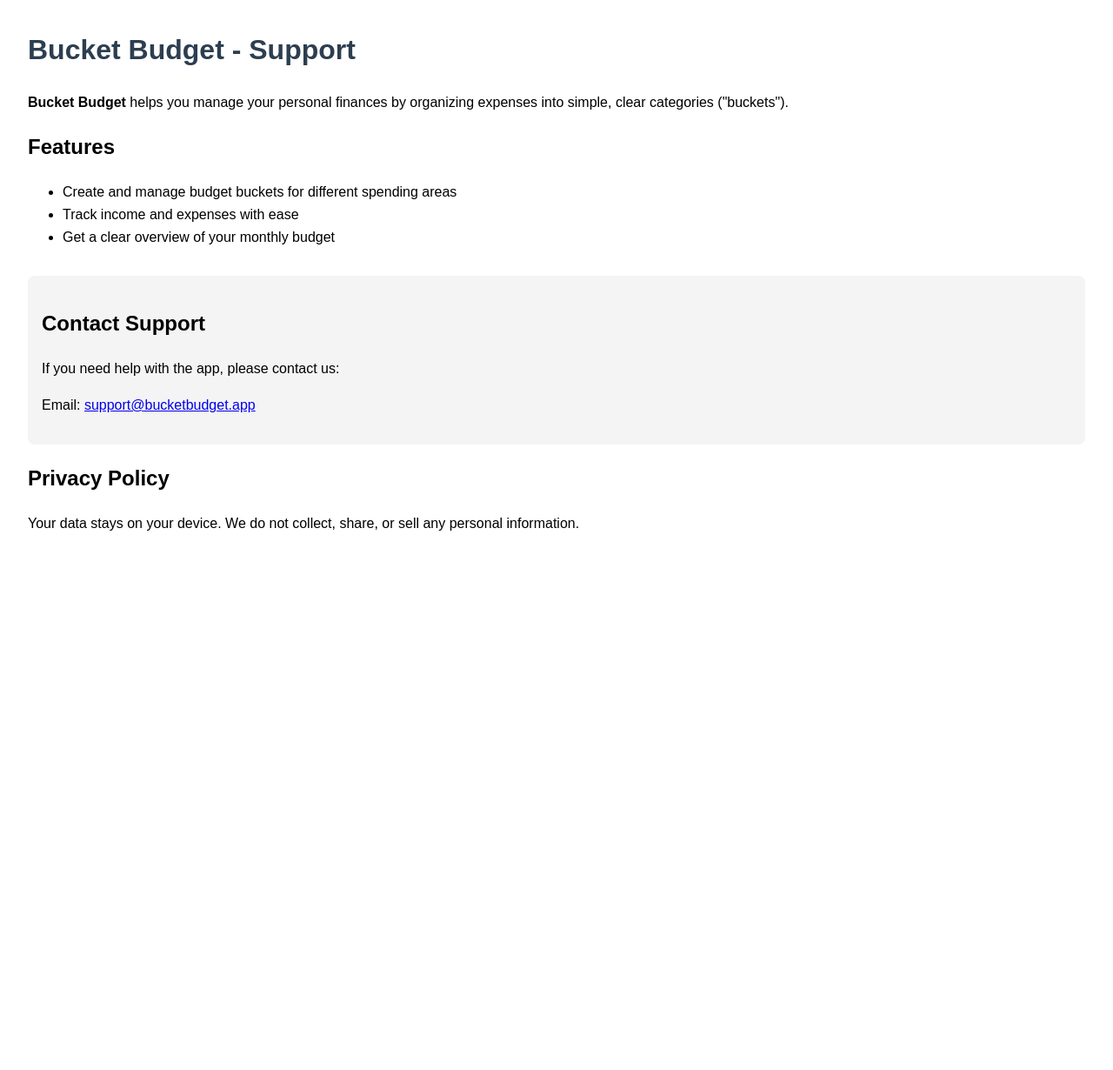
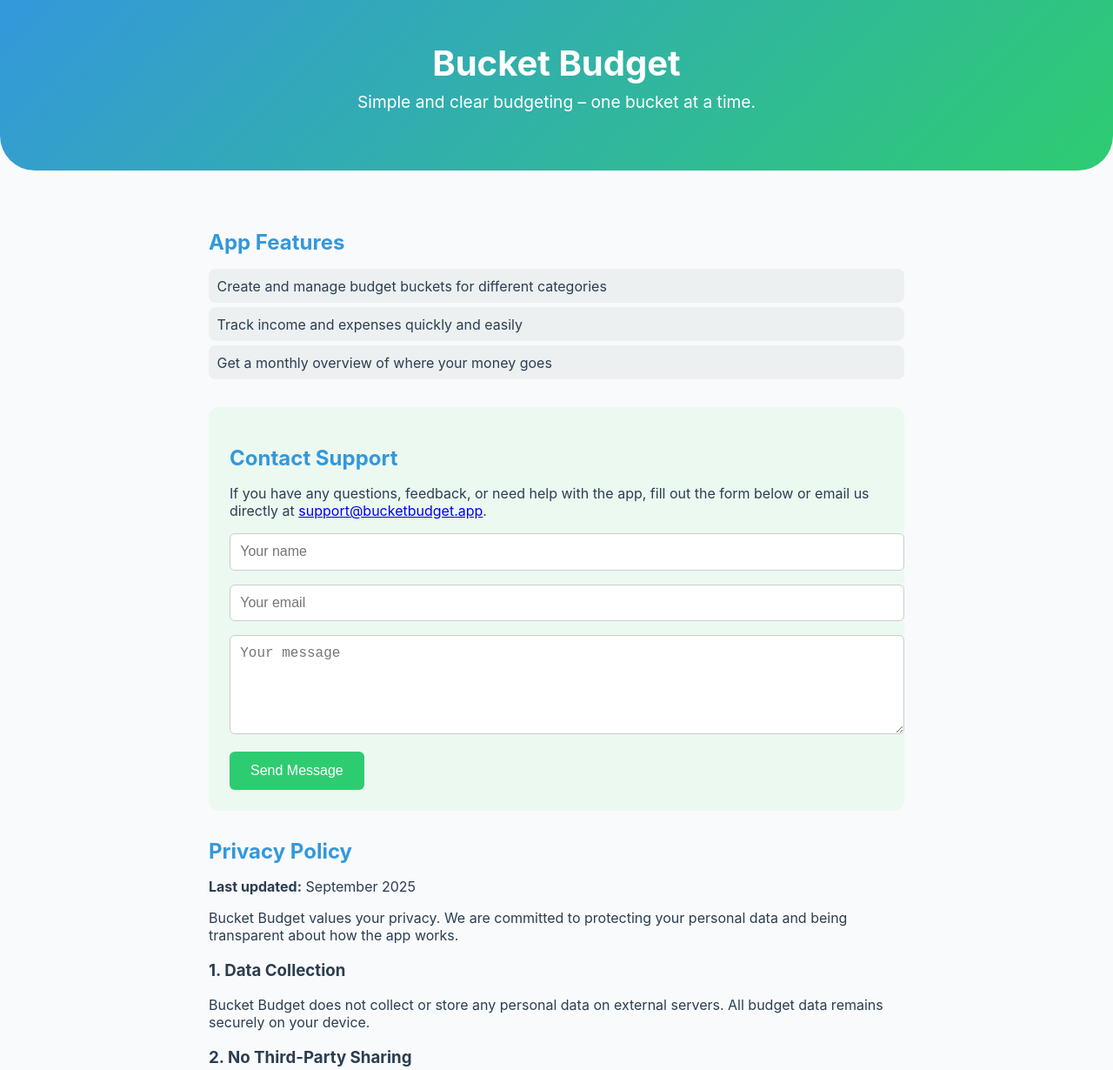
Before and after one commit to timwts/bucket-budget-support, a plain HTML site: page index.html in a window 1280 px wide. Shown: the top 1230 px of the page at 87% size. Before the commit the page ends 800 px from the top, so only its background shows below. Drawn offline with Linux system fonts and the light colour scheme.

Commit message:
Add files via upload

```diff
--- a/index.html
+++ b/index.html
@@ -6,39 +6,135 @@
   <title>Bucket Budget - Support</title>
   <style>
     body {
-      font-family: Arial, sans-serif;
-      margin: 2rem;
-      line-height: 1.6;
-    }
-    h1 {
+      font-family: -apple-system, BlinkMacSystemFont, "Segoe UI", Roboto, Arial, sans-serif;
+      margin: 0;
+      padding: 0;
+      background: #f9fafc;
       color: #2c3e50;
     }
+    header {
+      background: linear-gradient(135deg, #3498db, #2ecc71);
+      color: white;
+      text-align: center;
+      padding: 3rem 1rem;
+      border-bottom-left-radius: 40px;
+      border-bottom-right-radius: 40px;
+    }
+    header h1 {
+      margin: 0;
+      font-size: 2.5rem;
+    }
+    header p {
+      font-size: 1.2rem;
+      margin-top: 0.5rem;
+    }
+    main {
+      max-width: 800px;
+      margin: 2rem auto;
+      padding: 1rem;
+    }
+    section {
+      margin-bottom: 2rem;
+    }
+    h2 {
+      color: #3498db;
+      margin-bottom: 0.5rem;
+    }
+    ul {
+      list-style: none;
+      padding: 0;
+    }
+    ul li {
+      background: #ecf0f1;
+      margin: 0.3rem 0;
+      padding: 0.6rem;
+      border-radius: 8px;
+    }
     .contact {
-      margin-top: 2rem;
-      padding: 1rem;
-      background: #f4f4f4;
-      border-radius: 8px;
+      background: #ecf9f1;
+      padding: 1.5rem;
+      border-radius: 12px;
+    }
+    .contact form input,
+    .contact form textarea {
+      width: 100%;
+      padding: 0.7rem;
+      margin-bottom: 1rem;
+      border-radius: 6px;
+      border: 1px solid #ccc;
+      font-size: 1rem;
+    }
+    .contact form button {
+      background: #2ecc71;
+      color: white;
+      padding: 0.8rem 1.5rem;
+      border: none;
+      border-radius: 6px;
+      cursor: pointer;
+      font-size: 1rem;
+    }
+    .contact form button:hover {
+      background: #27ae60;
+    }
+    footer {
+      text-align: center;
+      padding: 1.5rem;
+      background: #2c3e50;
+      color: #fff;
+      font-size: 0.9rem;
+      border-top-left-radius: 20px;
+      border-top-right-radius: 20px;
     }
   </style>
 </head>
 <body>
-  <h1>Bucket Budget - Support</h1>
-  <p><strong>Bucket Budget</strong> helps you manage your personal finances by organizing expenses into simple, clear categories ("buckets").</p>
+  <header>
+    <h1>Bucket Budget</h1>
+    <p>Simple and clear budgeting – one bucket at a time.</p>
+  </header>
+  <main>
+    <section>
+      <h2>App Features</h2>
+      <ul>
+        <li>Create and manage budget buckets for different categories</li>
+        <li>Track income and expenses quickly and easily</li>
+        <li>Get a monthly overview of where your money goes</li>
+      </ul>
+    </section>
 
-  <h2>Features</h2>
-  <ul>
-    <li>Create and manage budget buckets for different spending areas</li>
-    <li>Track income and expenses with ease</li>
-    <li>Get a clear overview of your monthly budget</li>
-  </ul>
+    <section class="contact">
+      <h2>Contact Support</h2>
+      <p>If you have any questions, feedback, or need help with the app, fill out the form below or email us directly at
+        <a href="mailto:support@bucketbudget.app">support@bucketbudget.app</a>.
+      </p>
+      <form action="mailto:support@bucketbudget.app" method="post" enctype="text/plain">
+        <input type="text" name="name" placeholder="Your name" required>
+        <input type="email" name="email" placeholder="Your email" required>
+        <textarea name="message" rows="5" placeholder="Your message" required></textarea>
+        <button type="submit">Send Message</button>
+      </form>
+    </section>
 
-  <div class="contact">
-    <h2>Contact Support</h2>
-    <p>If you need help with the app, please contact us:</p>
-    <p>Email: <a href="mailto:support@bucketbudget.app">support@bucketbudget.app</a></p>
-  </div>
-
-  <h2>Privacy Policy</h2>
-  <p>Your data stays on your device. We do not collect, share, or sell any personal information.</p>
+    <section>
+      <h2>Privacy Policy</h2>
+      <p><strong>Last updated:</strong> September 2025</p>
+      <p>Bucket Budget values your privacy. We are committed to protecting your personal data and being transparent about how the app works.</p>
+      <h3>1. Data Collection</h3>
+      <p>Bucket Budget does not collect or store any personal data on external servers. All budget data remains securely on your device.</p>
+      <h3>2. No Third-Party Sharing</h3>
+      <p>We do not share, sell, or transmit your data to third parties. Your financial information stays private.</p>
+      <h3>3. Local Storage</h3>
+      <p>Your inputs (categories, transactions, totals) are stored only locally on your iPhone. If you delete the app, the data is removed as well.</p>
+      <h3>4. Analytics</h3>
+      <p>Bucket Budget does not use tracking tools or advertising frameworks.</p>
+      <h3>5. Contact</h3>
+      <p>If you have privacy-related questions, please contact us at
+        <a href="mailto:support@bucketbudget.app">support@bucketbudget.app</a>.
+      </p>
+    </section>
+  </main>
+  <footer>
+    &copy; 2025 Bucket Budget. All rights reserved.
+  </footer>
 </body>
 </html>
```
